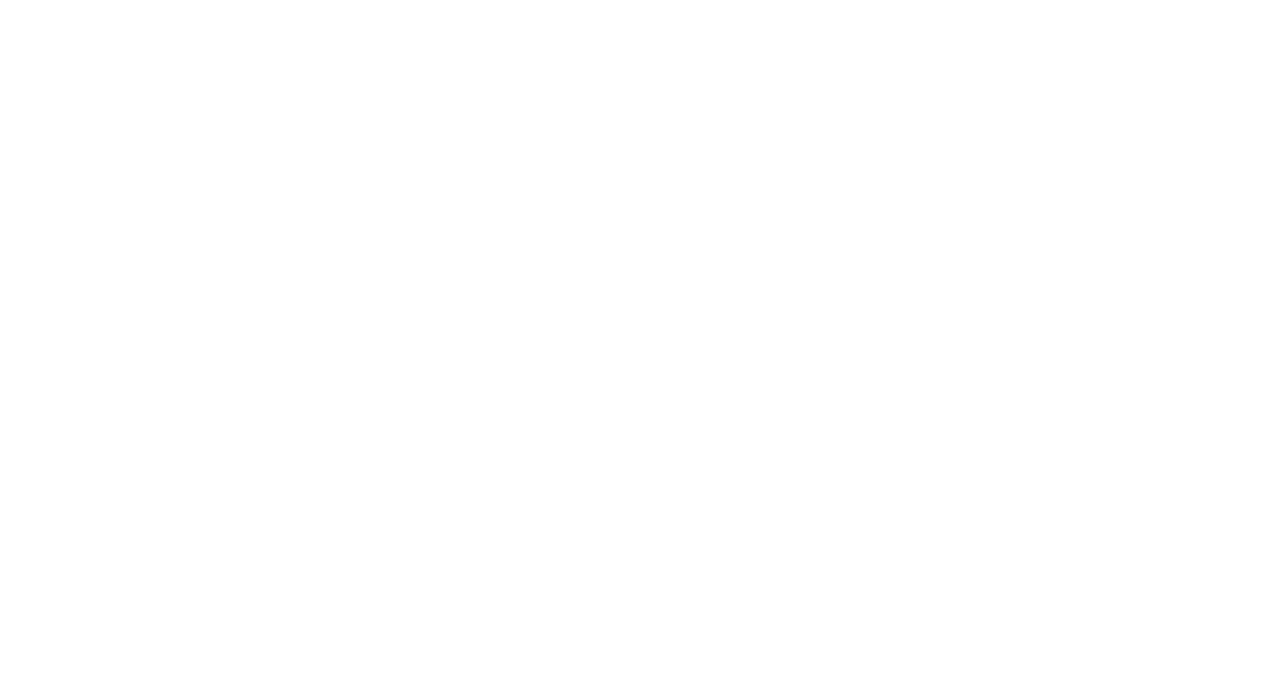
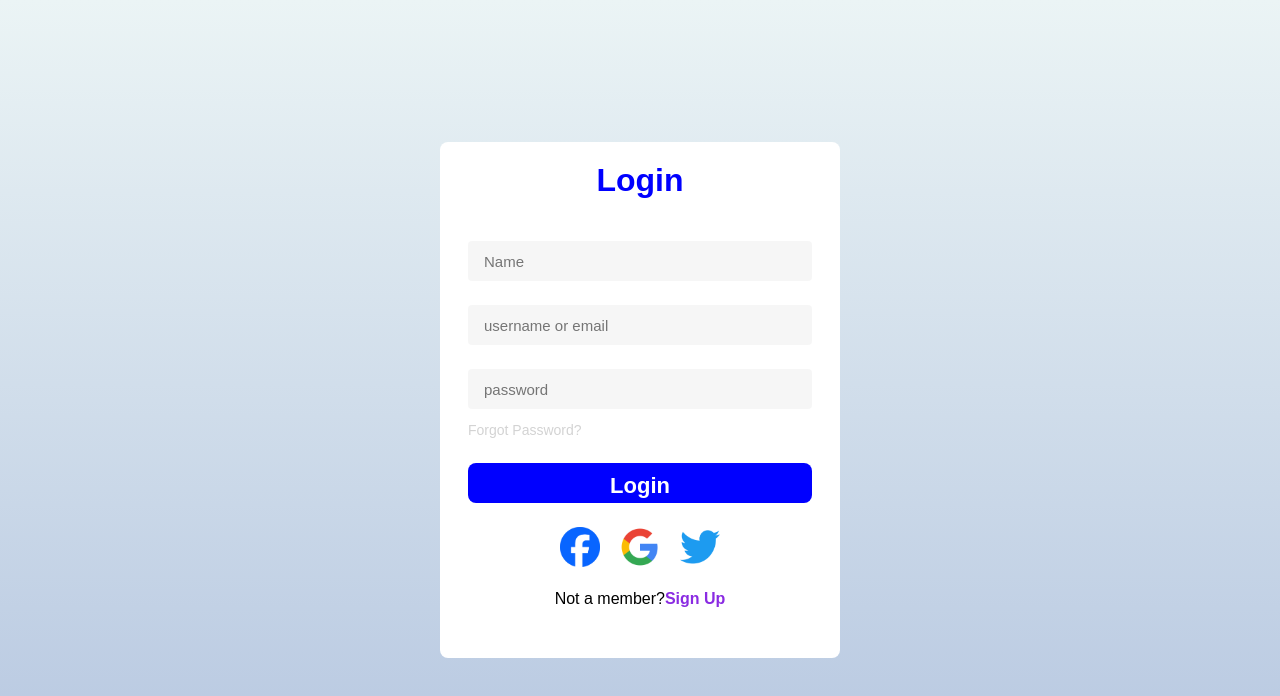
Before and after one commit to neelasaikiran/Registration-, a plain HTML site: page index.html in a window 1280 px wide. Drawn offline with Linux system fonts and the light colour scheme.

Commit message:
All commit

```diff
--- a/index.html
+++ b/index.html
@@ -4,8 +4,31 @@
     <meta charset="UTF-8">
     <meta name="viewport" content="width=device-width, initial-scale=1.0">
     <title>Sign Up /Login  </title>
+    <link rel="stylesheet" href="styles.css">
 </head>
 <body>
+    <div class="container">
+        <div class="form-box">
+            <header>
+                <h1 id="title">Login</h1>
+            </header>
+            <form action="">
+                <input type="text" placeholder="Name" id="username">
+                <input type="email" placeholder="username or email">
+                <input type="password" placeholder="password">
+                <a href=""> Forgot Password?</a>
+                <input type="button" value="Login" id="signinBtn">
 
+                <div class="links">
+                 <a href="#"><img src="./assets/fb.png" alt="facebook"></a>
+                 <a href="#"><img src="./assets/google.webp" alt="google"></a>
+                 <a href="#"><img src="./assets/twitter.png" alt="twitter"></a>
+                </div>
+                <p class="signup">Not a member?<a href="#" id="signupBtn">Sign Up</a></p>
+            </form>
+        </div>
+    </div>
+
+    <script src="./script.js"></script>
 </body>
 </html>
--- /dev/null
+++ b/script.js
@@ -0,0 +1,14 @@
+const title = document.getElementById('title');
+const username = document.getElementById('username');
+const signinBtn = document.getElementById('signinBtn');
+const signupBtn = document.getElementById('signupBtn');
+
+signupBtn.onclick = function(){
+    title.innerHTML = 'Sign Up';
+    username.style.display = "block"
+}
+
+signinBtn.onclick = function(){
+    title.innerHTML = 'Login';
+    username.style.display = "none"
+}
--- /dev/null
+++ b/styles.css
@@ -0,0 +1,106 @@
+*{
+    margin: 0;
+    padding: 0;
+    box-sizing: border-box;
+    font-family: sans-serif;
+}
+.container{
+    width: 100%;
+    height: 100vh;
+    background:linear-gradient(#ebf4f5, #b5c6e0);
+    display: flex;
+    justify-content: center;
+    align-items: center;
+}
+
+.form-box{
+    width: 50%;
+    max-width: 400px;
+    background-color: white;
+    border-radius: 8px;
+    padding: 20px 28px;
+    margin-inline: 20px;
+
+}
+
+.form-box header h1{
+    text-align: center;
+    color: blue;
+
+}
+
+.form-box form {
+    margin-block: 30px;
+}
+
+input{
+    width: 100%;
+    padding: 10px 16px;
+    margin: 12px 0px;
+    border: none;
+    outline: none;
+    border-radius: 4px;
+    background-color: rgba(128, 128, 128, 0.073);
+    font-size: 15px;
+    height: 40px;
+}
+
+a{
+    text-decoration: none;
+    color: lightgray;
+    font-size: 14px;
+}
+
+input[type="button"]{
+    margin-block: 24px;
+    background-color:blue;
+    color: white;
+    font-size: 22px;
+    font-weight: 600;
+    cursor: pointer;
+    border-radius: 8px;
+    transition: .4s;
+}
+input[type="button"]:hover{
+    background-color: rgba(0, 0, 255, 0.708);
+}
+
+
+.links{
+    display: flex;
+
+    justify-content: center;
+    align-items: center;
+}
+
+.links img{
+    width: 40px;
+
+    justify-content: space-between;
+    margin-inline: 10px;
+    cursor: pointer;
+}
+
+.signup{
+    text-align: center;
+    margin-block: 20px;
+
+}
+
+.signup a{
+    font-size: 16px;
+    font-weight: 700;
+    color: blueviolet;
+}
+
+.signup a:hover{
+    color: blue;
+    text-decoration: underline 2px;
+    text-underline-offset: 3.5px;
+}
+
+@media screen and (max-width:700px) {
+    .form-box{
+        width: 100%;
+    }
+}
```
Also changed, not shown: assets/fb.png (added), assets/google.jpg (added), assets/google.webp (added), assets/twitter.png (added).
